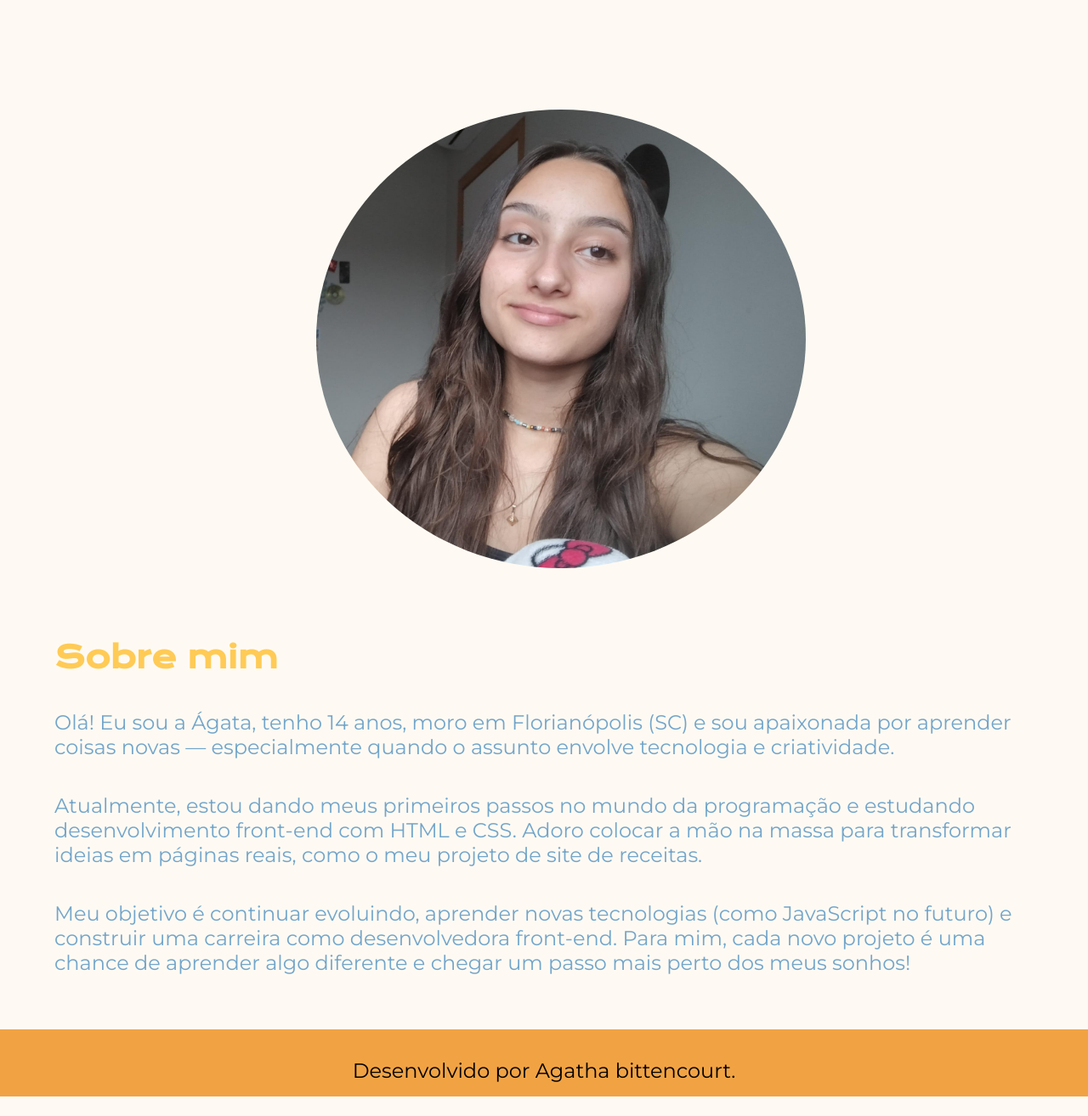
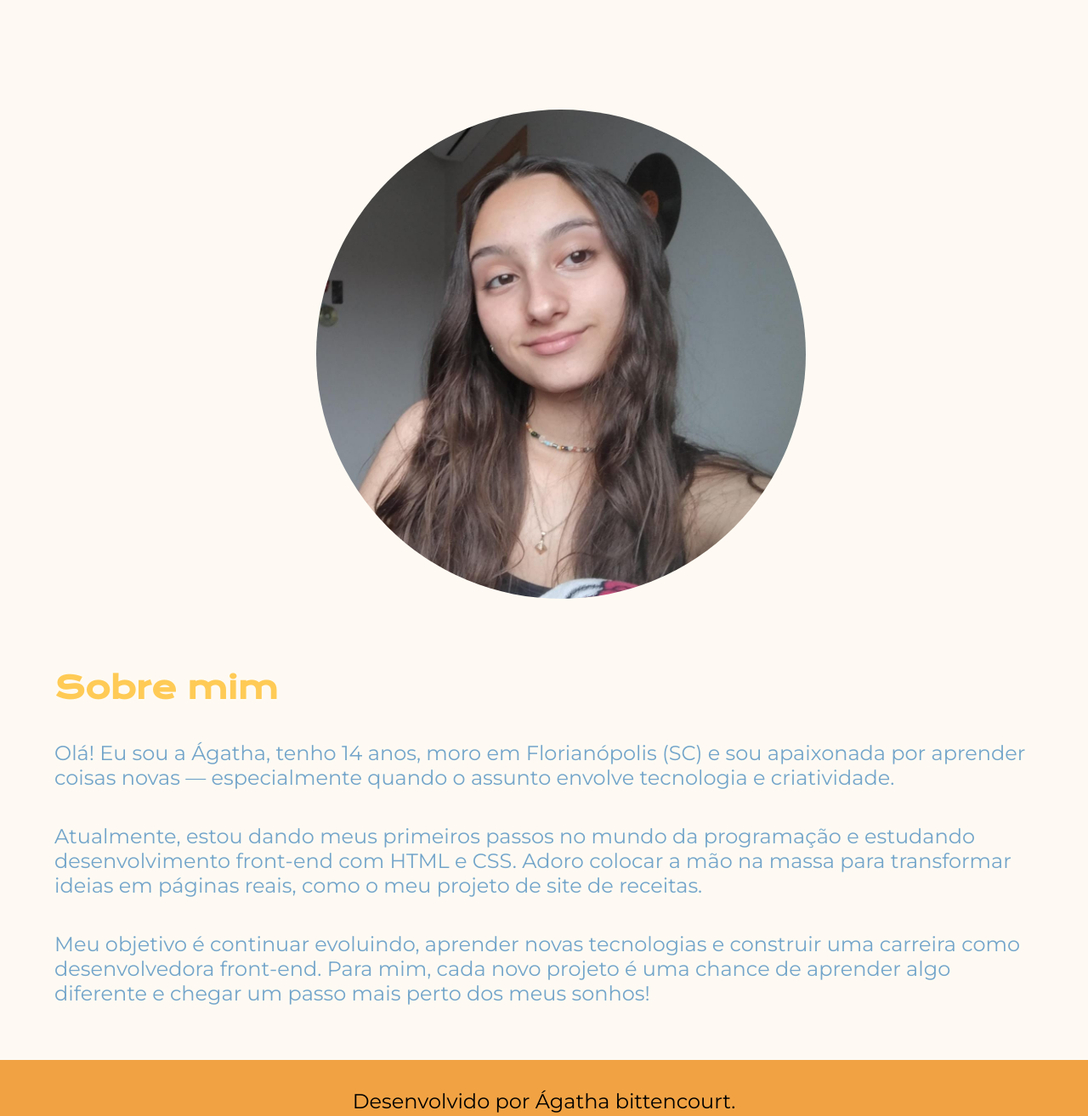
Before and after one commit to agathabittin/portifolio, a plain HTML site: page about.html in a window 1280 px wide. Shown: the part 220-1534 px from the top of the page at 85% size. Before the commit the page ends 1511 px from the top, so only its background shows below. Drawn offline with nearby package versions, Linux system fonts and the light colour scheme.

Commit message:
Add files via upload

```diff
--- a/about.html
+++ b/about.html
@@ -17,15 +17,15 @@
     <main class="apresentacao__mim">
         <section class="apresentacao__conteudo">
             <h1 class="apresentacao__conteudo__titulo">Sobre mim</h1>
-            <p class="apresentacao__conteudo__texto__mim">Olá! Eu sou a Ágata, tenho 14 anos, moro em Florianópolis (SC) e sou apaixonada por aprender coisas novas — especialmente quando o assunto envolve tecnologia e criatividade.</p>
+            <p class="apresentacao__conteudo__texto__mim">Olá! Eu sou a Ágatha, tenho 14 anos, moro em Florianópolis (SC) e sou apaixonada por aprender coisas novas — especialmente quando o assunto envolve tecnologia e criatividade.</p>
             <p class="apresentacao__conteudo__texto__mim">Atualmente, estou dando meus primeiros passos no mundo da programação e estudando desenvolvimento front-end com HTML e CSS. Adoro colocar a mão na massa para transformar ideias em páginas reais, como o meu projeto de site de receitas.</p>
-            <p class="apresentacao__conteudo__texto__mim"> Meu objetivo é continuar evoluindo, aprender novas tecnologias (como JavaScript no futuro) e construir uma carreira como desenvolvedora front-end. Para mim, cada novo projeto é uma chance de aprender algo diferente e chegar um passo mais perto dos meus sonhos!</p>
+            <p class="apresentacao__conteudo__texto__mim"> Meu objetivo é continuar evoluindo, aprender novas tecnologias e construir uma carreira como desenvolvedora front-end. Para mim, cada novo projeto é uma chance de aprender algo diferente e chegar um passo mais perto dos meus sonhos!</p>
         </section>
-        <img class="imagem__principal" src="./assets/eu 2.jpeg" alt="foto ilustrativa de Agatha">
+        <img class="imagem__principal" src="./assets/eu 3.jpeg" alt="foto ilustrativa de Agatha">
         </main>
 
     <footer class="rodape">
-        <p>Desenvolvido por Agatha bittencourt.</p>
+        <p>Desenvolvido por Ágatha bittencourt.</p>
     </footer>
 </body>
 </html>
--- a/styles/style.css
+++ b/styles/style.css
@@ -143,8 +143,10 @@ body {
 
 .imagem__principal{
     width: 50%;
+    aspect-ratio: 1 / 1;
+    object-fit: cover;
     margin-left: 40px;
-    border-radius: 300%;
+    border-radius: 50%;
     transition: transform 0.3s ease;
 }
 
```
Also changed, not shown: index.html (+3 -3 lines), assets/eu 3.jpeg (added).
